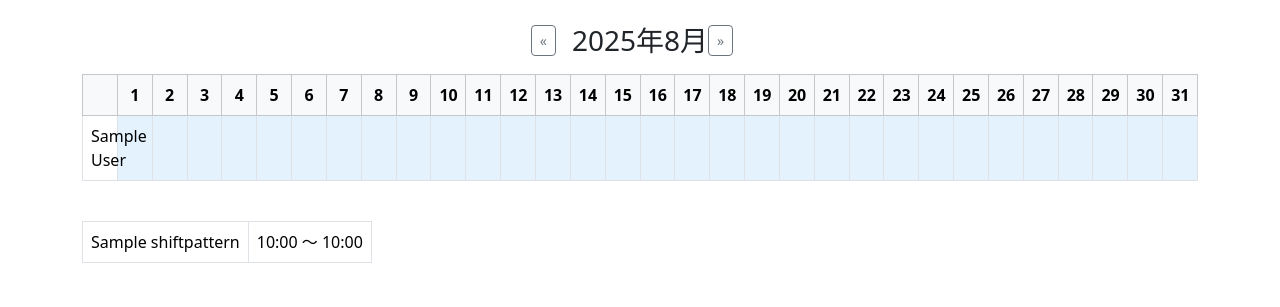
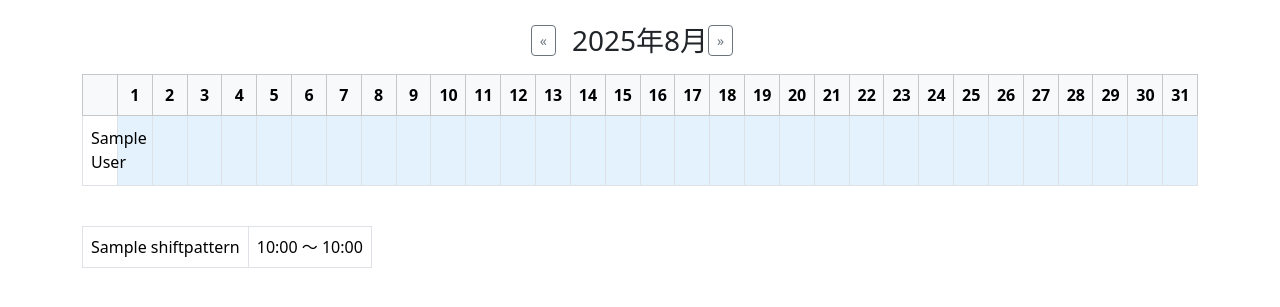
Before and after one commit to SatoAkie/Shift-Pilot, a Django app: page /shift_pilot/shifts/home/ in a window 1280 px wide. Shown: the part 62-369 px from the top of the page. Run offline with Django 5.2, Linux system fonts and the light colour scheme; a user stored in the database is signed in; tables that the repository leaves empty hold one stand-in row (values such as "Sample post").

Commit message:
ホーム画面のシフト表のセルの高さを固定

```diff
--- a/templates/shifts/home.html
+++ b/templates/shifts/home.html
@@ -2,8 +2,7 @@
 {% load extras %}
 {% block content %}
 <style>
-/* TEST-CSS-20250820 */
-.shift-td {
+.table.shift-table td.shift-td {
   background-color: #e3f2fd !important;
   white-space: nowrap;
   max-width: 100px;
@@ -11,9 +10,11 @@
   text-overflow: ellipsis;
   font-size: 0.85rem;
   padding: 4px 6px;
+  height: 70px;
+  vertical-align: middle;
 }
 
-.shift-td .shift-label {
+.table.shift-table td.shift-td .shift-label {
   display: block !important;
   max-width: 6ch !important;
   overflow: hidden !important;
```
